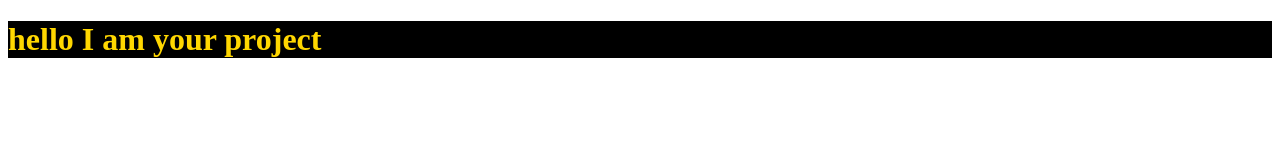
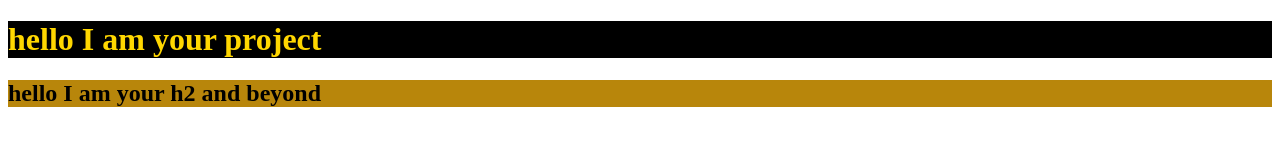
Before and after one commit to heshamelmasry77/profile-card-component, a plain HTML site: page index.html in a window 1280 px wide. Drawn offline with Linux system fonts and the light colour scheme.

Commit message:
i added h2 and some styles

```diff
--- a/css/styles.css
+++ b/css/styles.css
@@ -2,3 +2,8 @@ h1 {
     background-color: black;
     color: gold;
 }
+
+h2 {
+    background-color: darkgoldenrod;
+    color: black;
+}
--- a/index.html
+++ b/index.html
@@ -9,6 +9,7 @@
 <body>
 
 <h1>hello I am your project</h1>
+<h2>hello I am your h2 and beyond</h2>
 
 </body>
 </html>
```
